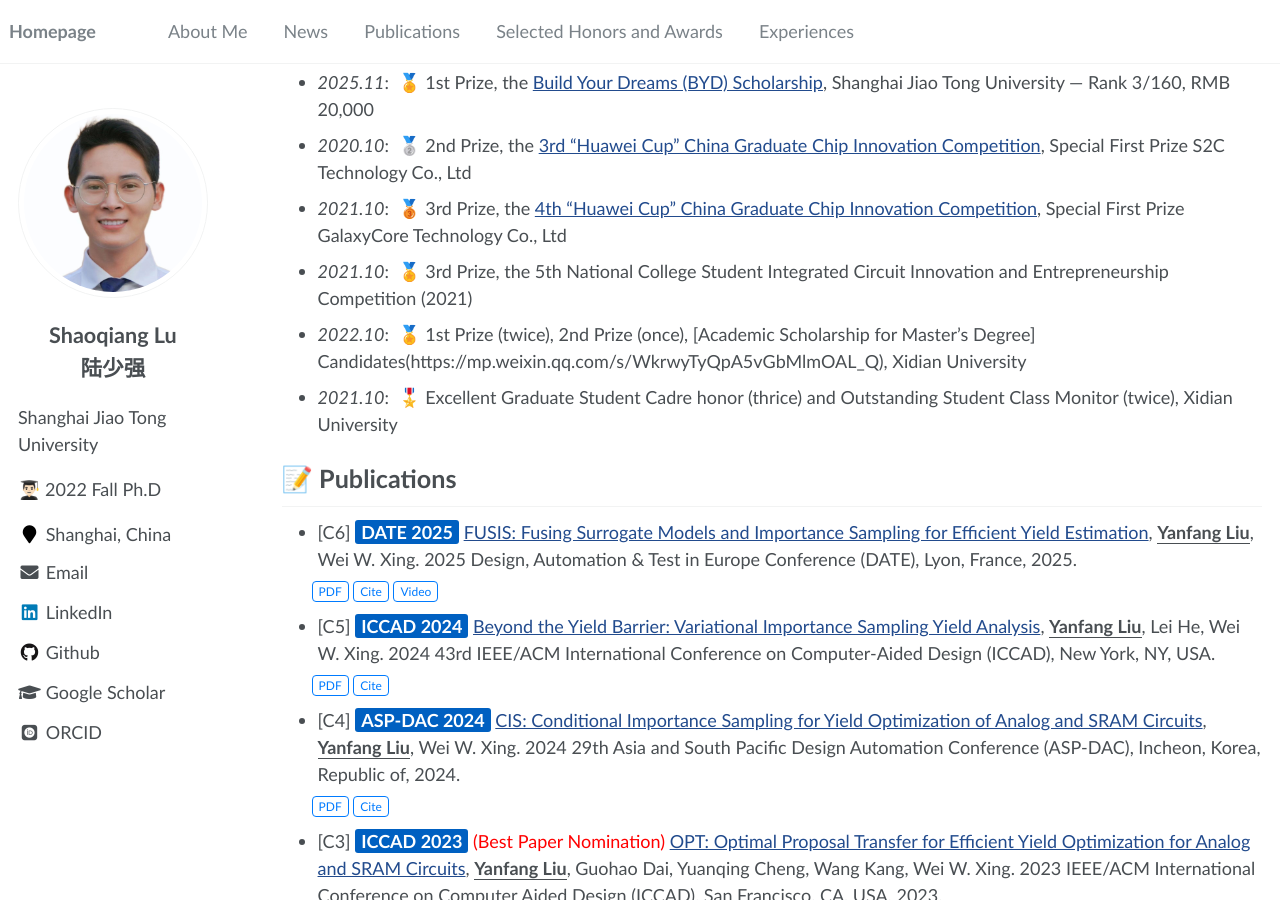
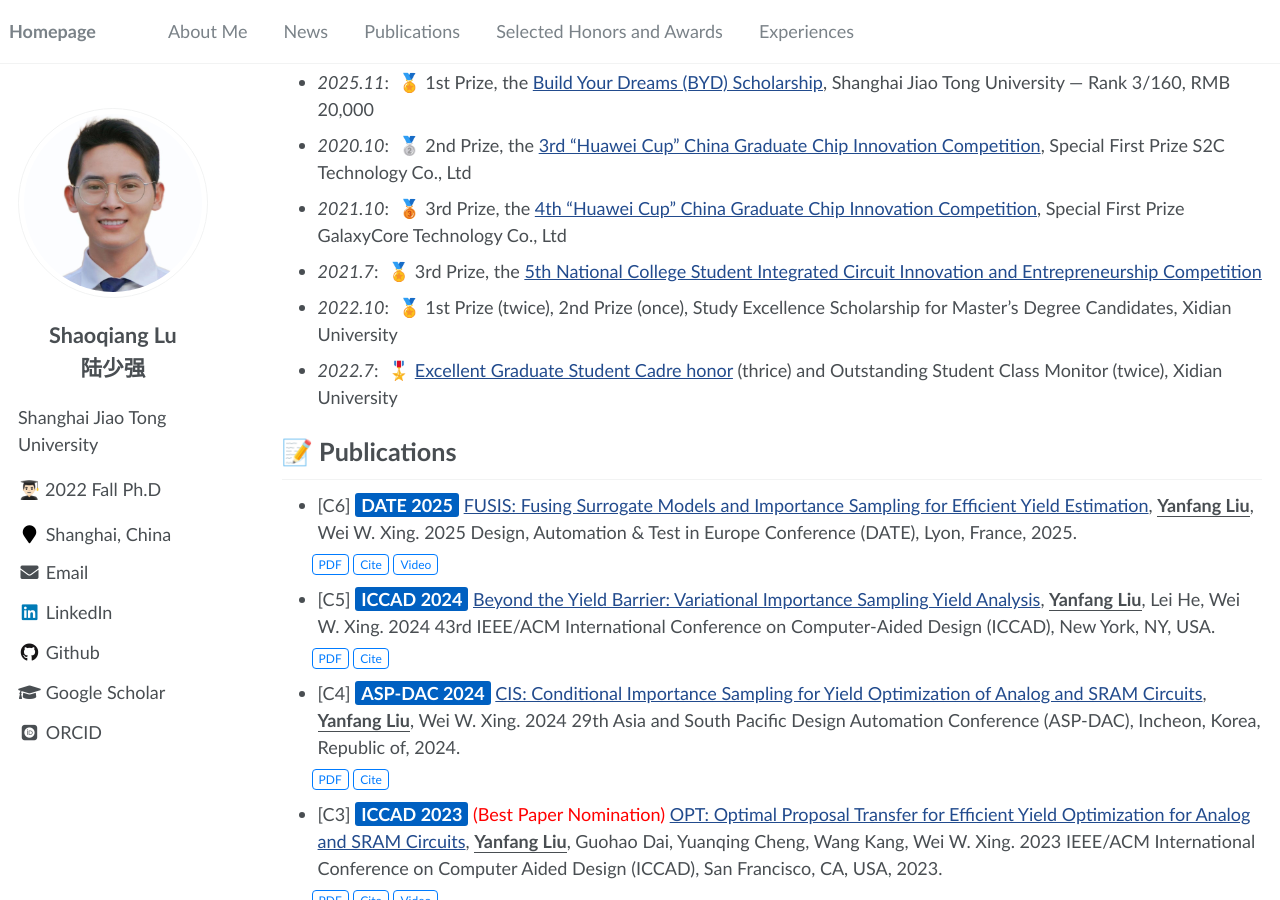
Before and after one commit to ShaoqiangLu/ShaoqangLu.github.io, a Jekyll site: the page built from _pages/about.md, in a window 1280 px wide and 900 px high, scrolled down 575 px. Built offline with Jekyll 4.4.1, drawn with Linux system fonts in a browser that asks for light colours; some web fonts are replaced.

Commit message:
Update about.md

```diff
--- a/_pages/about.md
+++ b/_pages/about.md
@@ -62,9 +62,9 @@ I have been a Ph.D. candidate at the School of Integrated Circuits, [Shanghai Ji
 - *2025.11*: &nbsp;🏅 1st Prize, the [Build Your Dreams (BYD) Scholarship](https://icisee.sjtu.edu.cn/xsgz-gzzd-xssw/2896.html), Shanghai Jiao Tong University — Rank 3/160, RMB 20,000
 - *2020.10*: &nbsp;🥈 2nd Prize, the [3rd "Huawei Cup" China Graduate Chip Innovation Competition](https://mp.weixin.qq.com/s/AwZsIw1SNVQMaqknOuSJHg?click_id=2), Special First Prize S2C Technology Co., Ltd
 - *2021.10*: &nbsp;🥉 3rd Prize, the [4th "Huawei Cup" China Graduate Chip Innovation Competition](https://mp.weixin.qq.com/s/QNniK5mCp-8QDefy76pcvw?click_id=3), Special First Prize GalaxyCore Technology Co., Ltd
-- *2021.10*: &nbsp;🏅 3rd Prize, the 5th National College Student Integrated Circuit Innovation and Entrepreneurship Competition (2021)
-- *2022.10*: &nbsp;🏅 1st Prize (twice), 2nd Prize (once), [Academic Scholarship for Master’s Degree] Candidates(https://mp.weixin.qq.com/s/WkrwyTyQpA5vGbMlmOAL_Q), Xidian University
-- *2021.10*: &nbsp;🎖️ Excellent Graduate Student Cadre honor (thrice) and Outstanding Student Class Monitor (twice), Xidian University
+- *2021.7*: &nbsp;🏅 3rd Prize, the [5th National College Student Integrated Circuit Innovation and Entrepreneurship Competition](https://mp.weixin.qq.com/s/YmRTIPAixgHDdzAKwW1xrA)
+- *2022.10*: &nbsp;🏅 1st Prize (twice), 2nd Prize (once), Study Excellence Scholarship for Master’s Degree Candidates, Xidian University
+- *2022.7*: &nbsp;🎖️ [Excellent Graduate Student Cadre honor]((https://mp.weixin.qq.com/s/WkrwyTyQpA5vGbMlmOAL_Q)) (thrice) and Outstanding Student Class Monitor (twice), Xidian University
 
 # 📝 Publications
 
```
